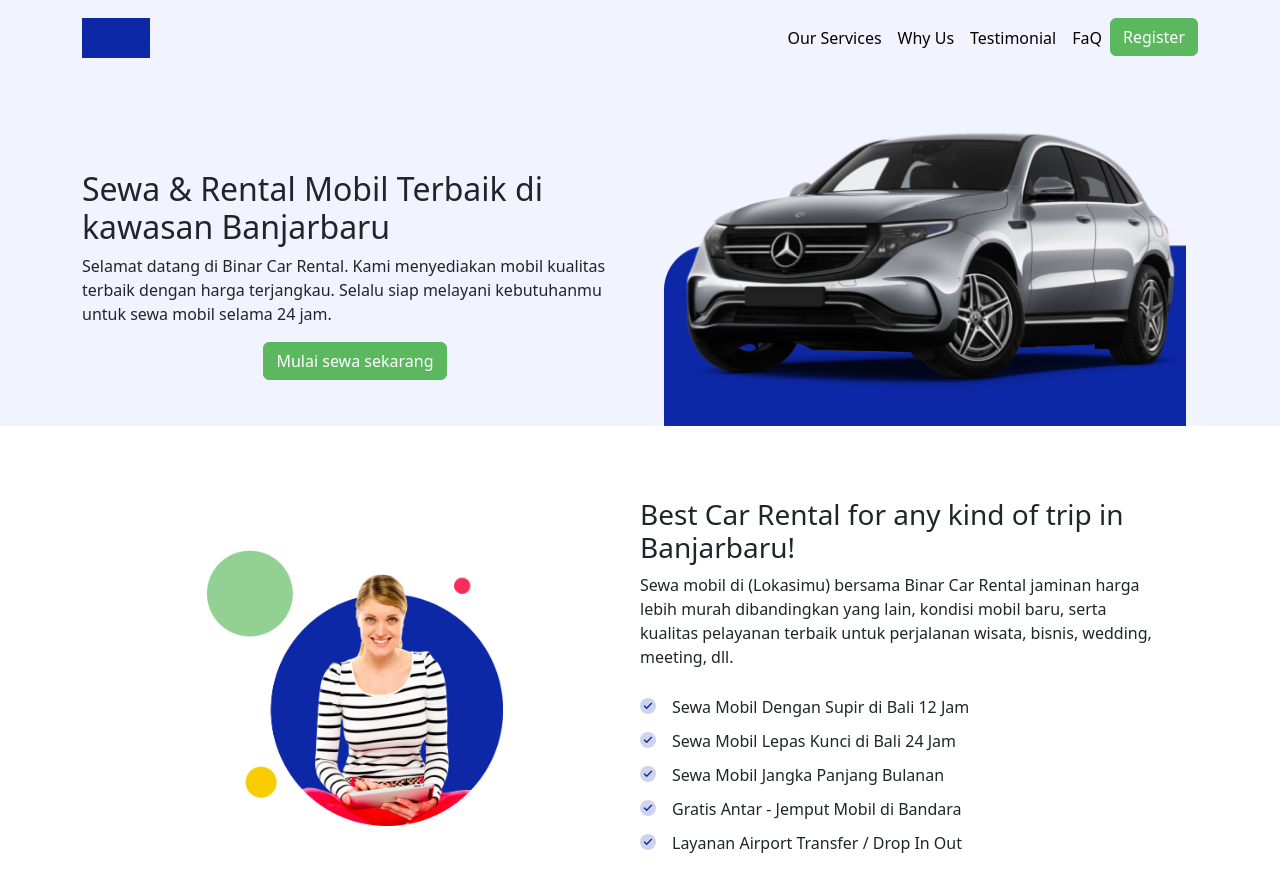
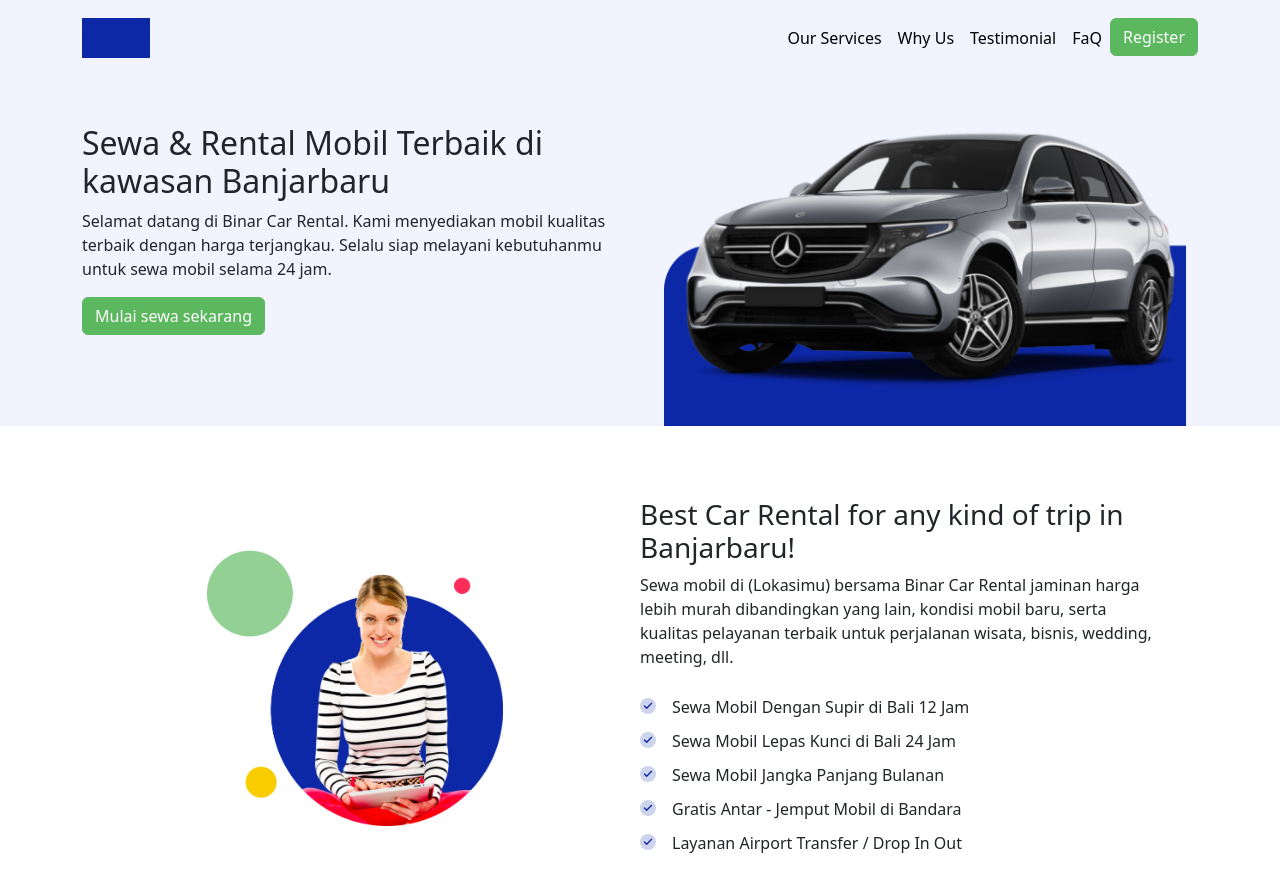
Before and after one commit to Xkylz1/24001183-km7-fau-landing_page-ch1, a plain HTML site: page index.html in a window 1280 px wide. Shown: the top 882 px of the page. Drawn offline with nearby package versions, Linux system fonts and the light colour scheme.

Commit message:
fix button position

```diff
--- a/index.html
+++ b/index.html
@@ -59,7 +59,7 @@
       <section class="container text-start mt-5">
         <div class="row">
           <div
-            class="col-md-6 align-middle d-flex flex-column justify-content-center"
+            class="col-md-6 align-middle  flex-column justify-content-center"
           >
             <h2>Sewa & Rental Mobil Terbaik di kawasan Banjarbaru</h2>
             <p>
@@ -67,10 +67,11 @@
               kualitas terbaik dengan harga terjangkau. Selalu siap melayani
               kebutuhanmu untuk sewa mobil selama 24 jam.
             </p>
-            <button class="btn-success btn float-start mx-auto">
+            <button class="btn-success btn float-start">
               Mulai sewa sekarang
             </button>
           </div>
+
           <div class="col-md-6">
             <!-- <div class="container d-flex justify-content-center my-4"></div> -->
             <img
@@ -195,7 +196,11 @@
           <div class="carousel-item active card">
             <div class="m-5 row p-5">
               <div class="col-md-3">
-                <img style="max-height: 100%; width:auto ;" src="assets/images/img_photo.png" alt="" />
+                <img
+                  style="max-height: 100%; width: auto"
+                  src="assets/images/img_photo.png"
+                  alt=""
+                />
               </div>
               <div class="col-md-9 align-content-center">
                 <img src="assets/icons/Rate.svg" alt="" />
```
